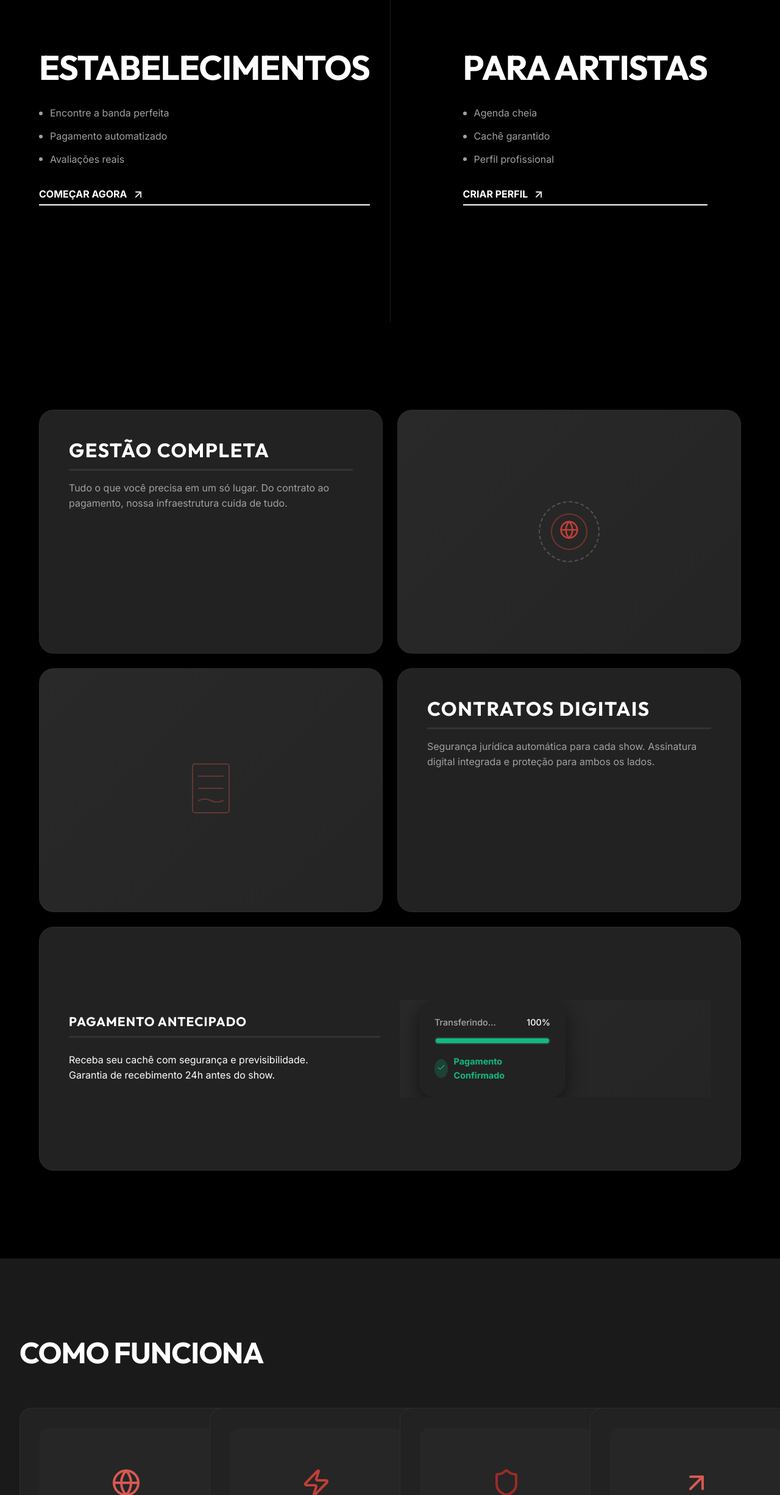
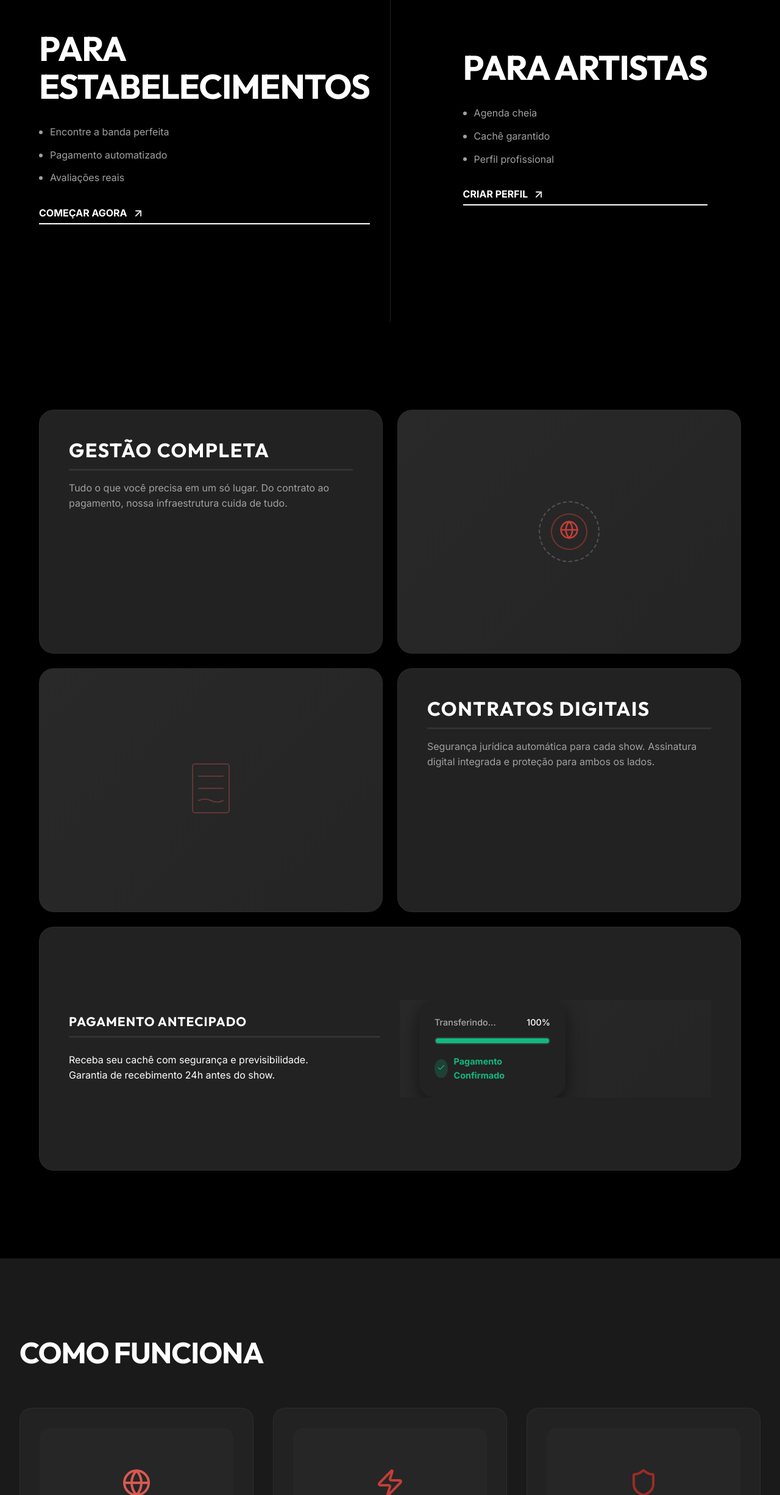
Before and after one commit to fredericonti/band, a React (Vite) app: page / in a window 1280 px wide. Shown: the part 1047-3499 px from the top of the page at 61% size. Built offline with nearby package versions, Linux system fonts and the light colour scheme.

Commit message:
UI: Harmonização dos botões e remoção do bloco Cresça

```diff
--- a/src/pages/LandingPage.jsx
+++ b/src/pages/LandingPage.jsx
@@ -200,11 +200,6 @@
             desc: "Foque apenas na música. A parte burocrática é com a gente.",
             icon: <Shield size={48} color="#9B2C26" />
         },
-        {
-            title: "Cresça",
-            desc: "Receba avaliações, suba de nível e consiga cachês melhores.",
-            icon: <ArrowUpRight size={48} color="#D85951" />
-        }
     ];
 
     return (
@@ -350,7 +345,7 @@
                         whileHover={{ scale: 1.02 }}
                         transition={{ type: "spring", stiffness: 300 }}
                     >
-                        <h2 className="pane-title">ESTABELECIMENTOS</h2>
+                        <h2 className="pane-title">PARA ESTABELECIMENTOS</h2>
                         <ul className="tech-list">
                             <li>Encontre a banda perfeita</li>
                             <li>Pagamento automatizado</li>
```
